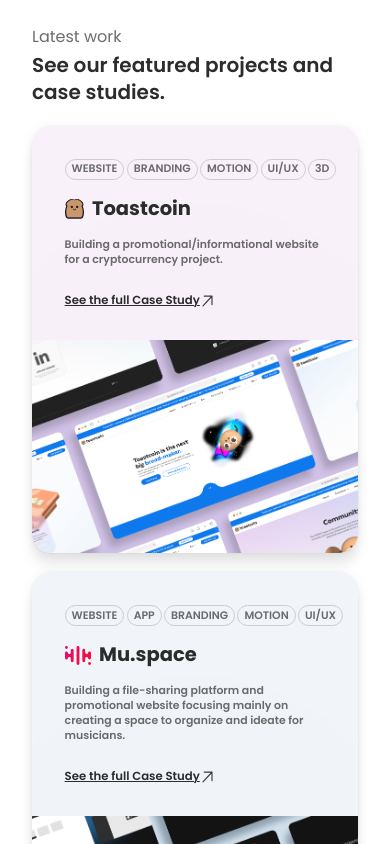
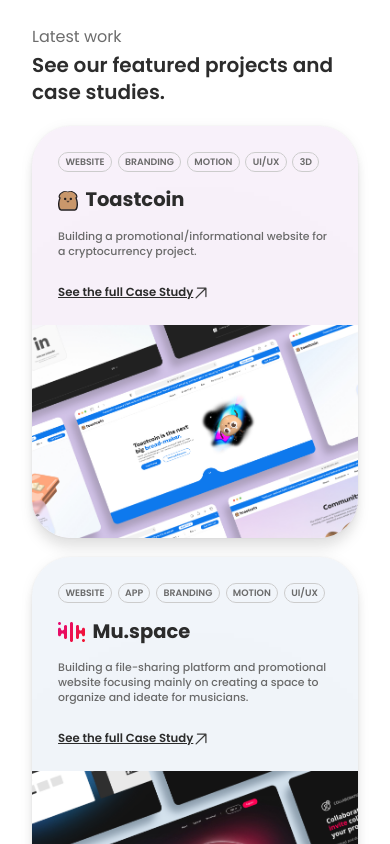
Before and after one commit to kadstudio36/orajstudio, a React (Create React App) app: page / in a window 390 px wide. Shown: the part 1780-2624 px from the top of the page. Built offline with nearby package versions, Linux system fonts and the light colour scheme.

Commit message:
mobile_modifs

```diff
--- a/src/containers/work/work.css
+++ b/src/containers/work/work.css
@@ -297,6 +297,8 @@ height: 2vw;
 
 @media screen and (max-width: 750px) {
 
+
+
     .oraj__work-content_toastcoindescription h1 {
         display: none;
         font-family: var(--font-family);
@@ -310,14 +312,14 @@ height: 2vw;
         display: flex;
         color: var(--color-subtext);
         font-family: var(--font-family);
-        font-weight: 600;
+        font-weight: 500;
         font-size: 2.8vw;
     }
 
     .oraj__work-content_toastcoinleft {
         display: flex;
         flex-direction: column;
-        padding: 10% 10% 10% 10%;
+        padding: 8% 8% 8% 8%;
         width: 100%;
         height: 100%;
     }
@@ -330,7 +332,7 @@ height: 2vw;
         flex-direction: column;
         display: flex;
         background-color: #FAF3FC;
-        border-radius: 5vw;
+        border-radius: 10vw;
         filter: drop-shadow(0px 1.5vh 1.5vw rgba(0, 0, 0, 0.08)) drop-shadow(0px 2px 6px rgba(0, 0, 0, 0.06)) drop-shadow(0px 0px 1px rgba(0, 0, 0, 0.06));
     }
 
@@ -342,15 +344,19 @@ height: 2vw;
         flex-direction: column;
         display: flex;
         background-color: #F3F7FC;
-        border-radius: 5vw;
+        border-radius: 10vw;
         filter: drop-shadow(0px 1.5vh 1.5vw rgba(0, 0, 0, 0.08)) drop-shadow(0px 2px 6px rgba(0, 0, 0, 0.06)) drop-shadow(0px 0px 1px rgba(0, 0, 0, 0.06));
+    }
+
+    .oraj__work-content_toastcointags {
+        gap: 1.5vw;
     }
 
     .oraj__work-content_toastcointags h1 {
         color: var(--color-subtext);
         font-family: var(--font-family);
         font-weight: 600;
-        font-size: 2.8vw;
+        font-size: 2.4vw;
     }
 
     .oraj__work-content_toastcointags h2 {
@@ -358,7 +364,7 @@ height: 2vw;
         color: var(--color-subtext);
         font-family: var(--font-family);
         font-weight: 600;
-        font-size: 2.8vw;
+        font-size: 2.4vw;
     }
 
     .oraj__work-content_toastcoinlogo {
@@ -385,13 +391,7 @@ height: 2vw;
         margin-top: 4vw;
     }
 
-    .oraj__work-content_toastcoindescription h1 {
-        font-family: var(--font-family);
-        font-weight: 500;
-        font-size: 3vw;
-        line-height: 137.5%;
-        color: var(--color-subtext);
-    }
+
 
     .oraj__work-content_toastcoinbutton {
         margin-top: 7vw;
```
